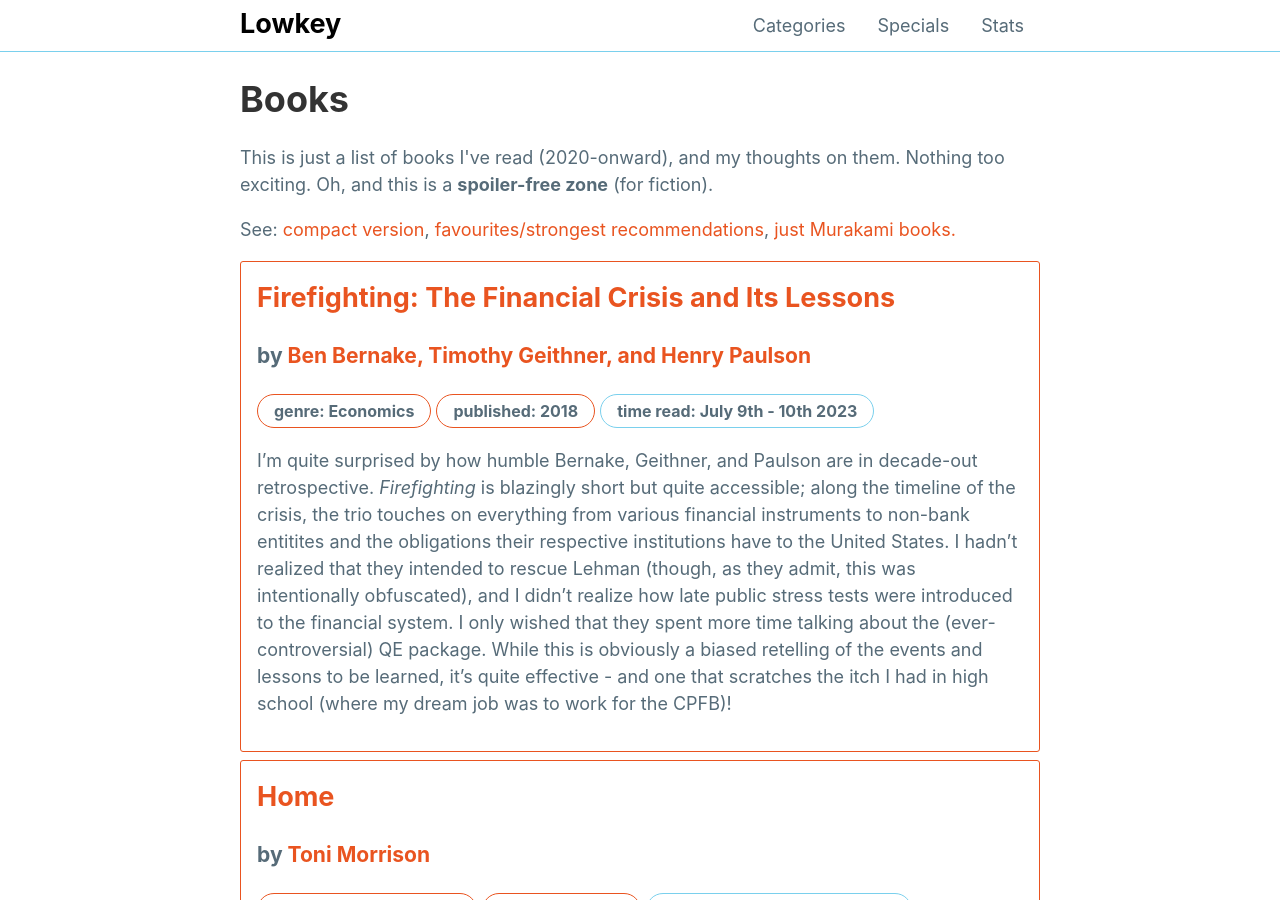
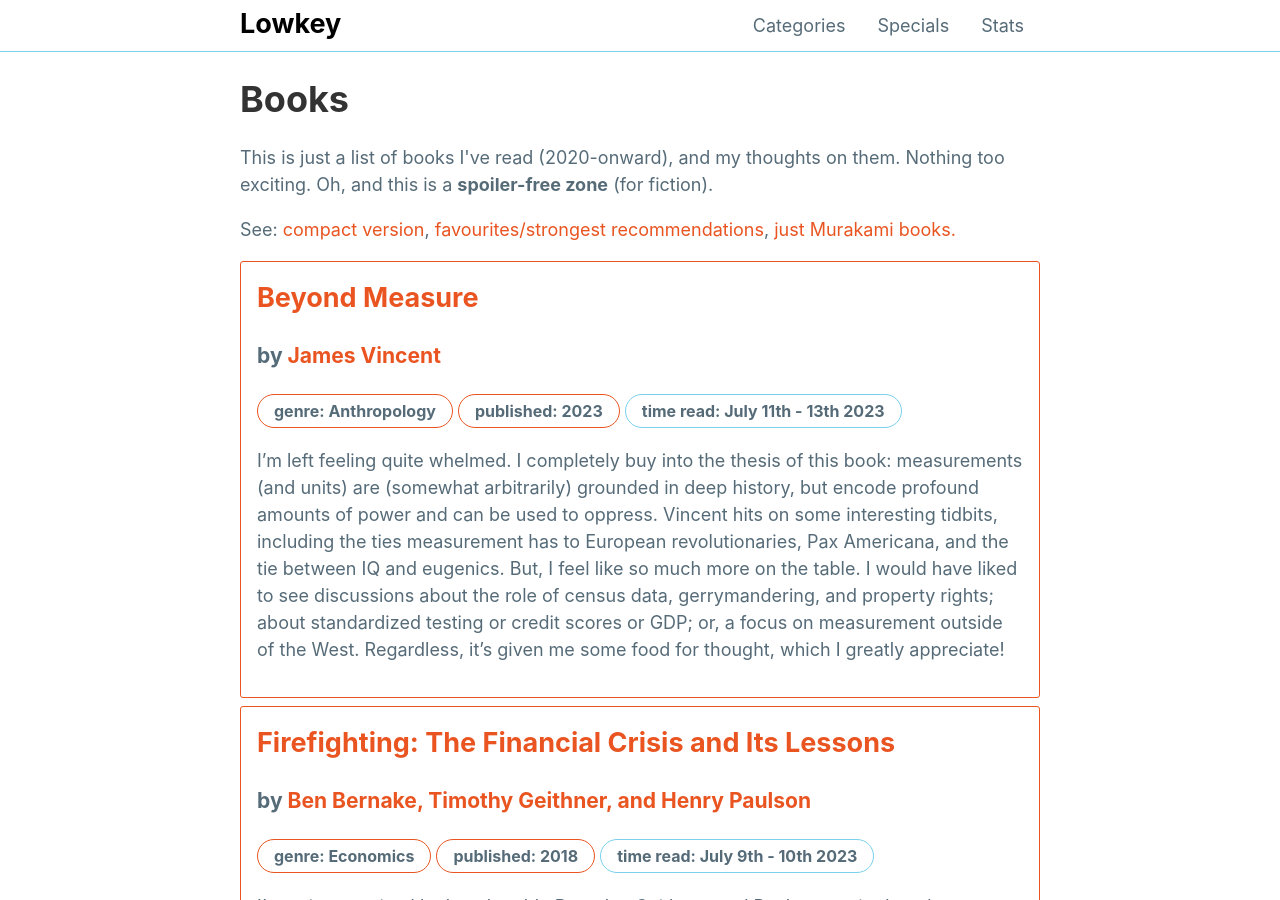
Before and after one commit to mattxwang/lowkey, a Jekyll site: the page built from stats/books.html, in a window 1280 px wide and 900 px high. Built offline with Jekyll 4.4.1, drawn with Linux system fonts in a browser that asks for light colours.

Commit message:
thursday update

```diff
--- a/_data/books.yml
+++ b/_data/books.yml
@@ -935,3 +935,11 @@ firefighting:
   time_read: July 9th - 10th 2023
   thoughts: >
     I'm quite surprised by how humble Bernake, Geithner, and Paulson are in decade-out retrospective. *Firefighting* is blazingly short but quite accessible; along the timeline of the crisis, the trio touches on everything from various financial instruments to non-bank entitites and the obligations their respective institutions have to the United States. I hadn't realized that they intended to rescue Lehman (though, as they admit, this was intentionally obfuscated), and I didn't realize how late public stress tests were introduced to the financial system. I only wished that they spent more time talking about the (ever-controversial) QE package. While this is obviously a biased retelling of the events and lessons to be learned, it's quite effective - and one that scratches the itch I had in high school (where my dream job was to work for the CPFB)!
+beyondmeasure:
+  title: Beyond Measure
+  author: James Vincent
+  genre: Anthropology
+  year_published: 2023
+  time_read: July 11th - 13th 2023
+  thoughts: >
+    I'm left feeling quite whelmed. I completely buy into the thesis of this book: measurements (and units) are (somewhat arbitrarily) grounded in deep history, but encode profound amounts of power and can be used to oppress. Vincent hits on some interesting tidbits, including the ties measurement has to European revolutionaries, Pax Americana, and the tie between IQ and eugenics. But, I feel like so much more on the table. I would have liked to see discussions about the role of census data, gerrymandering, and property rights; about standardized testing or credit scores or GDP; or, a focus on measurement outside of the West. Regardless, it's given me some food for thought, which I greatly appreciate!
```
Also changed, not shown: _data/sotw.yml (+10 -0 lines), img/albums/iwmfmabiwsac.jpeg (added).
